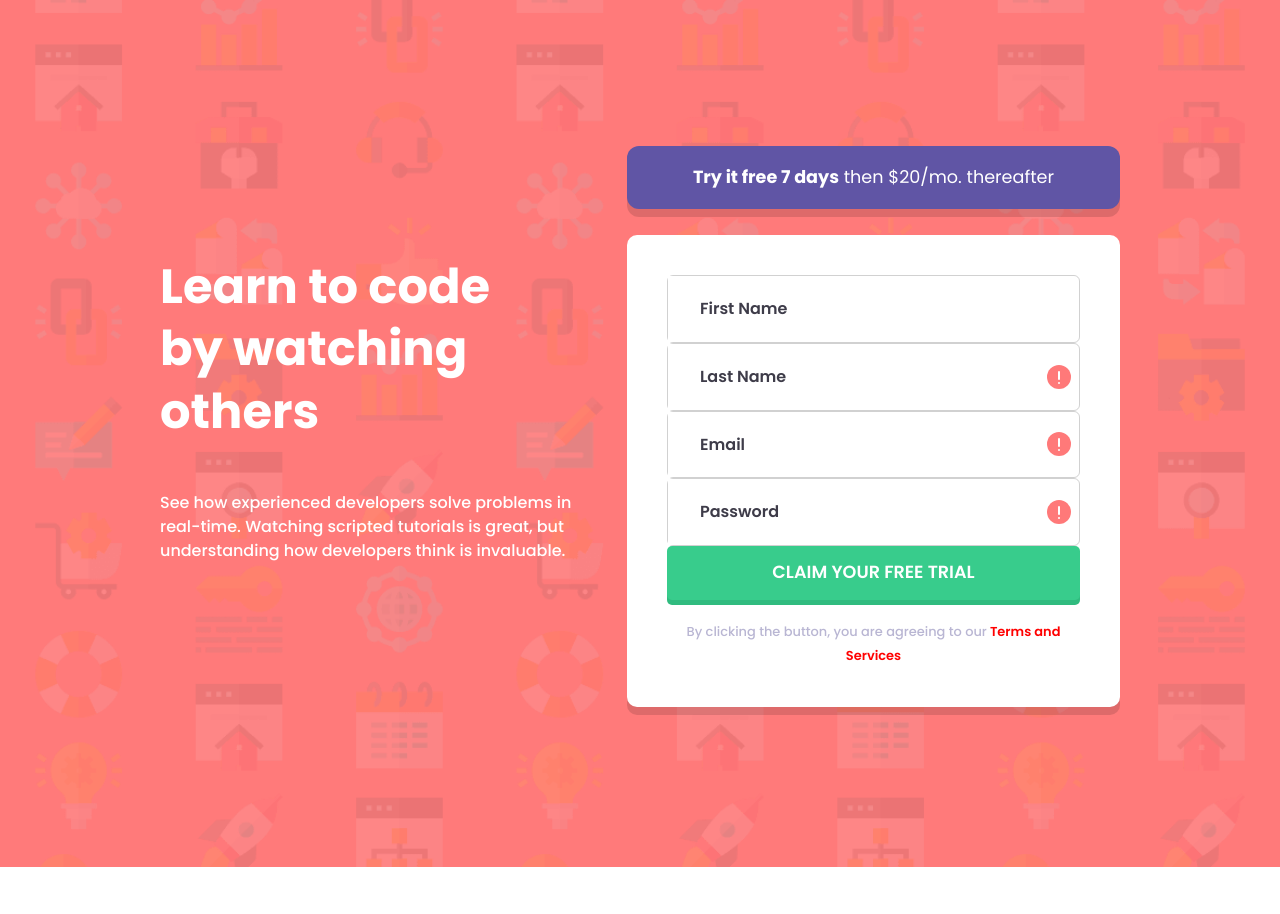
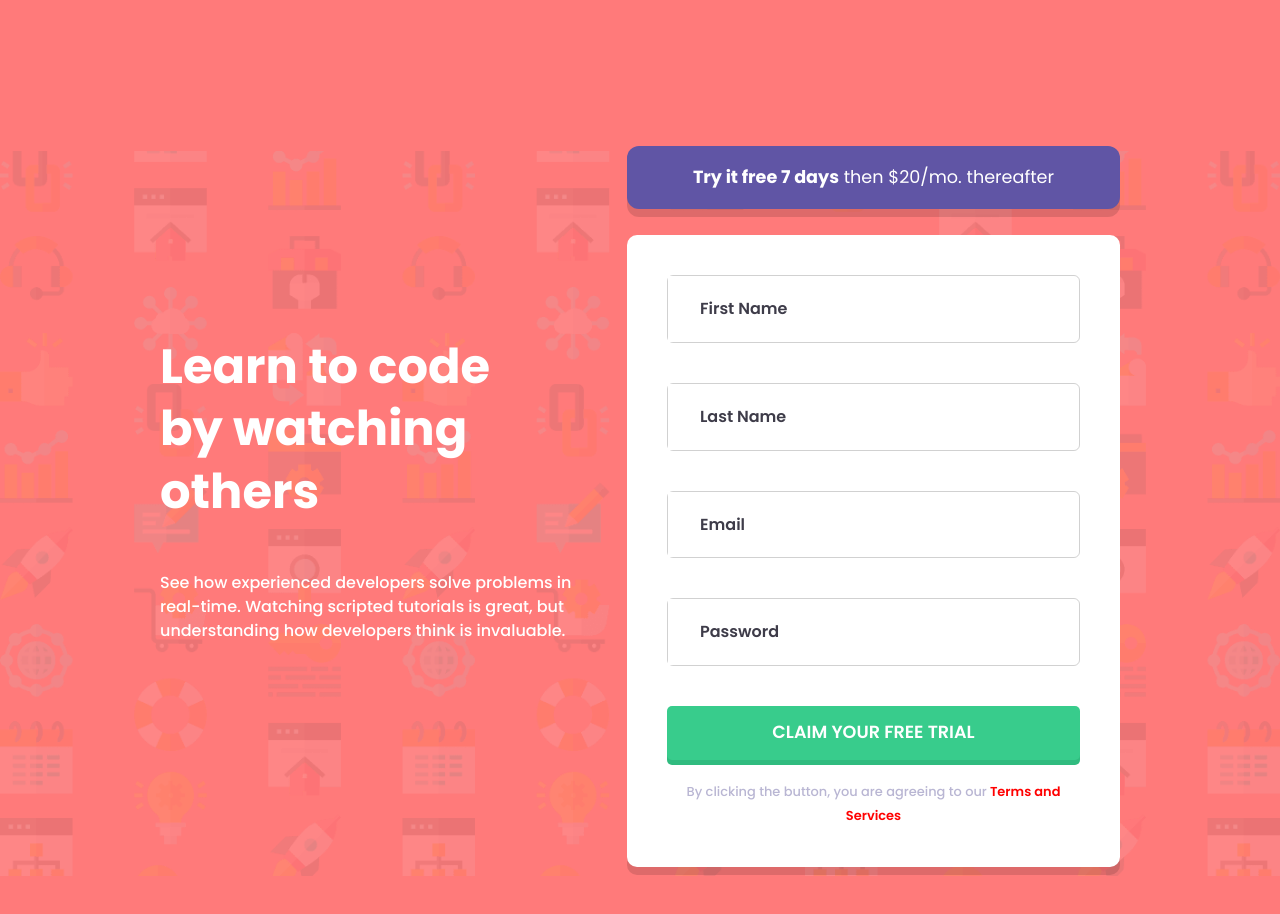
Before and after one commit to RoyalF4/intro-component-with-sign-up-form, a React (Vite) app: page / in a window 1280 px wide. Shown: the top 914 px of the page. Before the commit the page ends 867 px from the top, so only its background shows below. Built offline with nearby package versions, Linux system fonts and the light colour scheme.

Commit message:
feat: :sparkles: add form validation

```diff
--- a/src/Form.jsx
+++ b/src/Form.jsx
@@ -1,107 +1,73 @@
 import { useState, useRef } from 'react';
-import validation from './validation';
+import Input from './Input';
 
 export default function Form() {
-  const [firstName, setFirstName] = useState('');
-  const [lastName, setLastName] = useState('');
-  const [email, setEmail] = useState('');
-  const [password, setPassword] = useState('');
-  const [error, setError] = useState({});
-
-  const firstNameInput = useRef(null);
-  const lastNameInput = useRef(null);
-  const emailInput = useRef(null);
-  const passwordInput = useRef(null);
-
-  function handleFirstName(e) {
-    setFirstName(e.target.value);
-  }
-
-  function handleLastName(e) {
-    setLastName(e.target.value);
-  }
-
-  function handleEmail(e) {
-    setEmail(e.target.value);
-  }
-
-  function handlePassword(e) {
-    setPassword(e.target.value);
-  }
+  const [error, setError] = useState({
+    firstName: '',
+    lastName: '',
+    email: '',
+    password: '',
+  });
+  const formRef = useRef(null);
 
   function handleSubmit(e) {
     e.preventDefault();
-    setError(
-      validation(
-        firstNameInput.current,
-        lastNameInput.current,
-        emailInput.current,
-        passwordInput.current
-      )
-    );
+
+    const inputs = [
+      formRef.current.querySelector('#firstName'),
+      formRef.current.querySelector('#lastName'),
+      formRef.current.querySelector('#email'),
+      formRef.current.querySelector('#password'),
+    ];
+
+    inputs.forEach((input) => {
+      let errorString = '';
+
+      if (input.validity.valueMissing) {
+        errorString = `${input.placeholder} cannon be empty`;
+      } else if (input.name === 'email' && input.validity.typeMismatch) {
+        errorString = `Must be a valid email`;
+      } else if (input.name === 'password' && input.value.length < 8) {
+        errorString = 'Must be at least 8 characters long';
+      }
+
+      setError((error) => {
+        return { ...error, [input.name]: errorString };
+      });
+    });
   }
 
   return (
-    <form action="" className="main__form" noValidate onSubmit={handleSubmit}>
-      <div className={`form__input ${error.first ? 'border-error' : ''}`}>
-        <input
-          value={firstName}
-          onChange={handleFirstName}
+    <form
+      ref={formRef}
+      className="main__form"
+      noValidate
+      onSubmit={handleSubmit}
+    >
+      <Input
         type="text"
         name="firstName"
-          id="firstName"
-          className="input-field"
         placeholder="First Name"
-          ref={firstNameInput}
-          required
+        error={error.firstName}
       />
-        {error.first && (
-          <img src="/images/icon-error.svg" alt="" className="icon-error" />
-        )}
-      </div>
-      {error.first && <span className="error-message">{error.first}</span>}
-      <div className="form__input">
-        <input
-          value={lastName}
-          onChange={handleLastName}
+      <Input
         type="text"
         name="lastName"
-          id="lastName"
-          className="input-field"
         placeholder="Last Name"
-          ref={lastNameInput}
-          required
+        error={error.lastName}
       />
-        <img src="/images/icon-error.svg" alt="" className="icon-error" />
-      </div>
-      <div className="form__input">
-        <input
-          value={email}
-          onChange={handleEmail}
+      <Input
         type="email"
         name="email"
-          id="email"
-          className="input-field"
         placeholder="Email"
-          ref={emailInput}
-          required
+        error={error.email}
       />
-        <img src="/images/icon-error.svg" alt="" className="icon-error" />
-      </div>
-      <div className="form__input">
-        <input
-          value={password}
-          onChange={handlePassword}
+      <Input
         type="password"
         name="password"
-          id="password"
-          className="input-field"
         placeholder="Password"
-          ref={passwordInput}
-          required
+        error={error.password}
       />
-        <img src="/images/icon-error.svg" alt="" className="icon-error" />
-      </div>
       <button className="form__submit">Claim your free trial</button>
       <span className="disclaimer">
         By clicking the button, you are agreeing to our
--- /dev/null
+++ b/src/Input.jsx
@@ -0,0 +1,38 @@
+import { useState } from 'react';
+import PropTypes from 'prop-types';
+
+Input.propTypes = {
+  type: PropTypes.string,
+  name: PropTypes.string,
+  placeholder: PropTypes.string,
+  error: PropTypes.string,
+};
+
+export default function Input({ type, name, placeholder, error }) {
+  const [value, setValue] = useState('');
+
+  function handleChange(e) {
+    setValue(e.target.value);
+  }
+
+  return (
+    <>
+      <div className={`form__input ${error ? 'border-error' : ''}`}>
+        <input
+          value={value}
+          onChange={handleChange}
+          type={type}
+          name={name}
+          id={name}
+          className="input-field"
+          placeholder={placeholder}
+          required
+        />
+        {error && (
+          <img src="/images/icon-error.svg" alt="" className="icon-error" />
+        )}
+      </div>
+      {error && <span className="error-message">{error}</span>}
+    </>
+  );
+}
--- a/src/index.css
+++ b/src/index.css
@@ -15,7 +15,7 @@ body {
   justify-content: center;
   align-items: center;
   background: url('/images/bg-intro-mobile.png') no-repeat var(--red)
-    center/cover;
+    center/contain;
 }
 
 .main {
@@ -74,6 +74,7 @@ body {
   border: 1px solid rgba(0, 0, 0, 0.181);
   border-radius: 6px;
   padding-right: 2em;
+  margin-bottom: 40px;
 }
 
 .input-field {
@@ -140,12 +141,13 @@ body {
 
 .border-error {
   border: 2px solid red;
+  margin-bottom: 0px;
 }
 
 @media (min-width: 700px) {
   #root {
     background: url('/images/bg-intro-desktop.png') no-repeat var(--red)
-      center/cover;
+      center/contain;
   }
 
   .main {
--- a/src/validation.js
+++ /dev/null
@@ -1,9 +0,0 @@
-export default function validation(first, last, email, password) {
-  let errors = {};
-
-  if (first.validity.valueMissing) {
-    errors.first = 'First Name cannot be empty';
-  }
-
-  return errors;
-}
```
Lines whose indentation alone changed are shown as unchanged.
